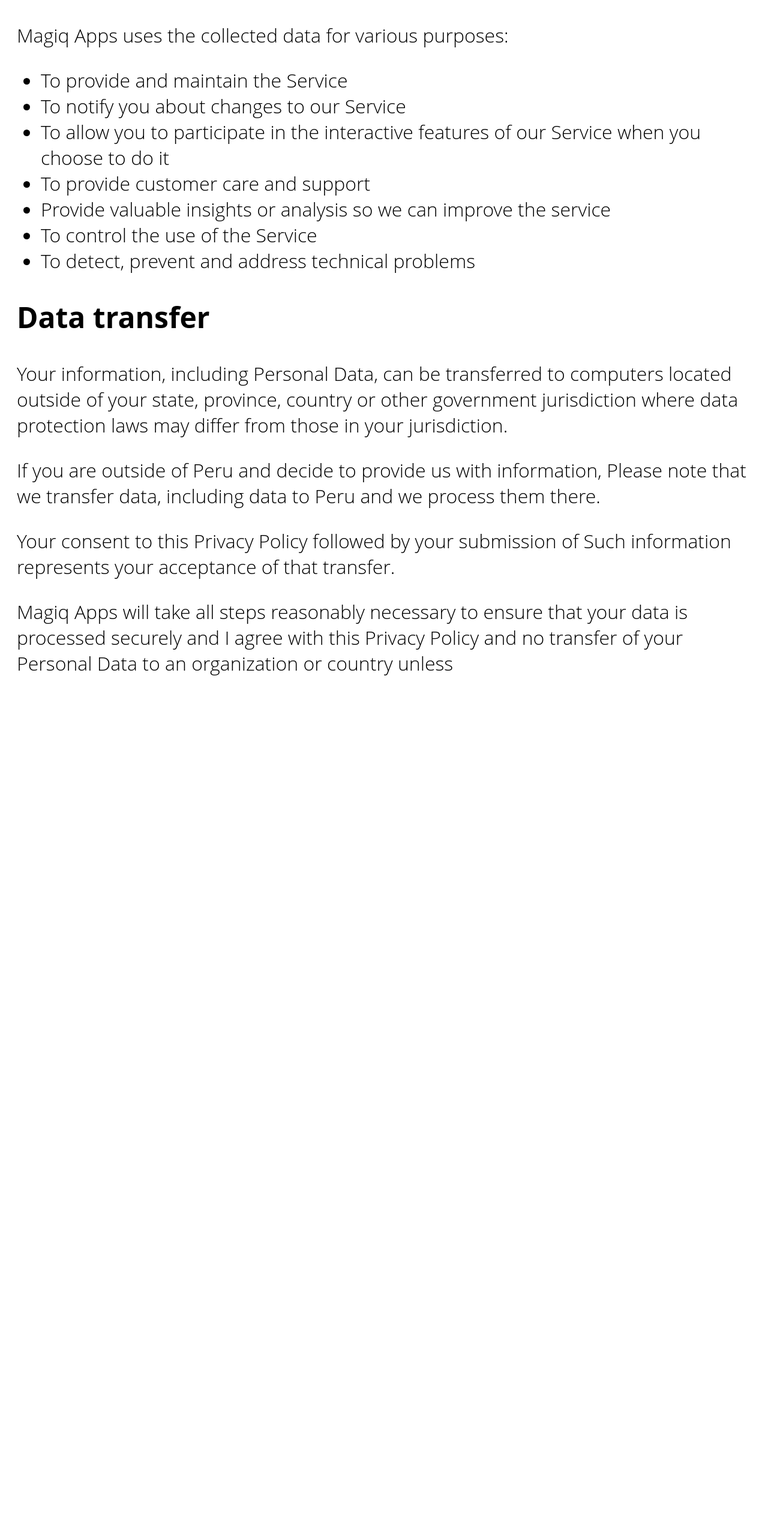
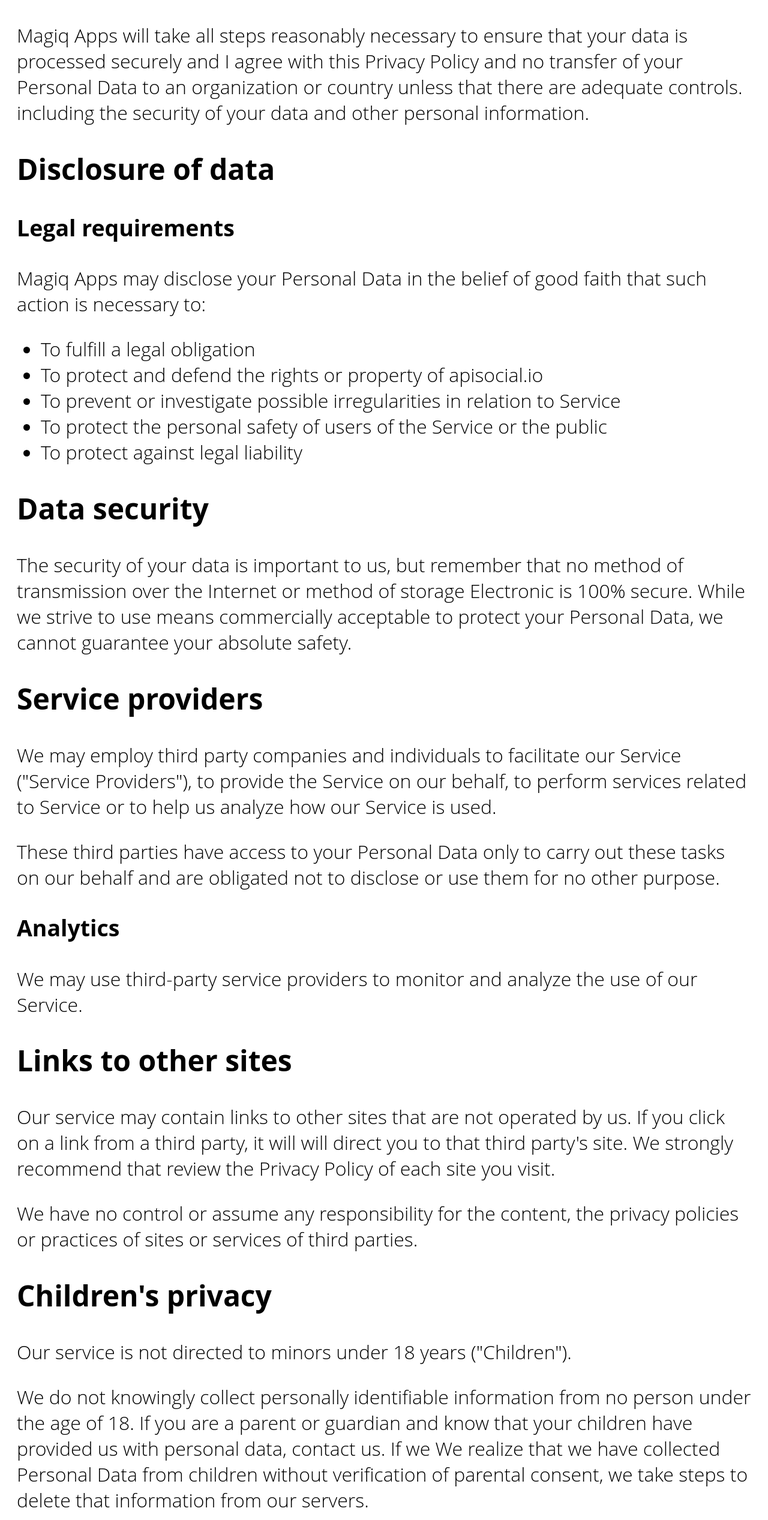
Before and after one commit to gianpietro1/smlvServer, a website: page public/policy.html in a window 1280 px wide. Shown: the part 3030-5564 px from the top of the page at 60% size. Before the commit the page ends 4217 px from the top, so only its background shows below. Drawn offline with Linux system fonts and the light colour scheme.

Commit message:
updating policy

```diff
--- a/public/policy.html
+++ b/public/policy.html
@@ -119,46 +119,114 @@
         <h2> Use of data </h2>
 
         <p>
-          Magiq Apps uses the collected data for various purposes:
-        </p>
-        <ul>
-          <li> To provide and maintain the Service </li>
-          <li> To notify you about changes to our Service </li>
-          <li>
-            To allow you to participate in the interactive features of our
-            Service when you choose to do it
-          </li>
-          <li> To provide customer care and support </li>
-          <li>
-            Provide valuable insights or analysis so we can improve
-            the service
-          </li>
-          <li> To control the use of the Service </li>
-          <li> To detect, prevent and address technical problems </li>
-        </ul>
-
-        <h2> Data transfer </h2>
-        <p>
-          Your information, including Personal Data, can be transferred to
-          computers located outside of your state, province, country or other
-          government jurisdiction where data protection laws may
-          differ from those in your jurisdiction.
-        </p>
-        <p>
-          If you are outside of Peru and decide to provide us with information,
-          Please note that we transfer data, including data
-          to Peru and we process them there.
-        </p>
-        <p>
-          Your consent to this Privacy Policy followed by your submission of
-          Such information represents your acceptance of that transfer.
-        </p>
-        <p>
           Magiq Apps will take all steps reasonably
           necessary to ensure that your data is processed securely and
           I agree with this Privacy Policy and no
           transfer of your Personal Data to an organization or country unless
-      </ul>
-    </div>
-  </body>
-</html>
+          that there are adequate controls. including the security of your data and
+          other personal information.
+        </p>
+
+        <h2> Disclosure of data </h2>
+
+        <h3> Legal requirements </h3>
+        <p>
+          Magiq Apps may disclose your Personal Data in the belief of good
+          faith that such action is necessary to:
+        </p>
+        <ul>
+          <li> To fulfill a legal obligation </li>
+          <li>
+            To protect and defend the rights or property of apisocial.io
+          </li>
+          <li>
+            To prevent or investigate possible irregularities in relation to
+            Service
+          </li>
+          <li>
+            To protect the personal safety of users of the Service or the
+            public
+          </li>
+          <li> To protect against legal liability </li>
+        </ul>
+
+        <h2> Data security </h2>
+        <p>
+          The security of your data is important to us, but remember that
+          no method of transmission over the Internet or method of storage
+          Electronic is 100% secure. While we strive to use means
+          commercially acceptable to protect your Personal Data, we cannot
+          guarantee your absolute safety.
+        </p>
+
+        <h2> Service providers </h2>
+        <p>
+          We may employ third party companies and individuals to facilitate
+          our Service ("Service Providers"), to provide the
+          Service on our behalf, to perform services related to
+          Service or to help us analyze how our Service is used.
+        </p>
+        <p>
+          These third parties have access to your Personal Data only to carry out
+          these tasks on our behalf and are obligated not to disclose or
+          use them for no other purpose.
+        </p>
+
+        <h3> Analytics </h3>
+        <p>
+          We may use third-party service providers to monitor and
+          analyze the use of our Service.
+        </p>
+
+        <h2> Links to other sites </h2>
+        <p>
+          Our service may contain links to other sites that are not
+          operated by us. If you click on a link from a third party, it will
+          will direct you to that third party's site. We strongly recommend that
+          review the Privacy Policy of each site you visit.
+        </p>
+        <p>
+          We have no control or assume any responsibility for the content,
+          the privacy policies or practices of sites or services of
+          third parties.
+        </p>
+
+        <h2> Children's privacy </h2>
+        <p> Our service is not directed to minors under 18 years ("Children"). </p>
+        <p>
+          We do not knowingly collect personally identifiable information from
+          no person under the age of 18. If you are a parent or guardian and know that
+          your children have provided us with personal data, contact us. If we
+          We realize that we have collected Personal Data from children without
+          verification of parental consent, we take steps to
+          delete that information from our servers.
+        </p>
+
+        <h2> Changes to this Privacy Policy </h2>
+        <p>
+          We may update our Privacy Policy from time to time. You
+          We will notify any change by publishing the new
+          privacy on this page.
+        </p>
+        <p>
+          We will inform you by email and / or a prominent notice about
+          our Service, before the change takes effect and
+          We will update the "effective date" at the top of this
+          Privacy Policy.
+        </p>
+        <p>
+          It is recommended that you review this Privacy Policy periodically
+          looking for any change. Changes to this Privacy Policy
+          they are effective when published on this page.
+        </p>
+
+        <h2> Contact us </h2>
+        <p>
+          If you have any questions about this Privacy Policy, please contact us:
+        </p>
+        <ul>
+          <li> By email: info@magiqapps.com </li>
+        </ul>
+      </div>
+    </body>
+  </html>
```
